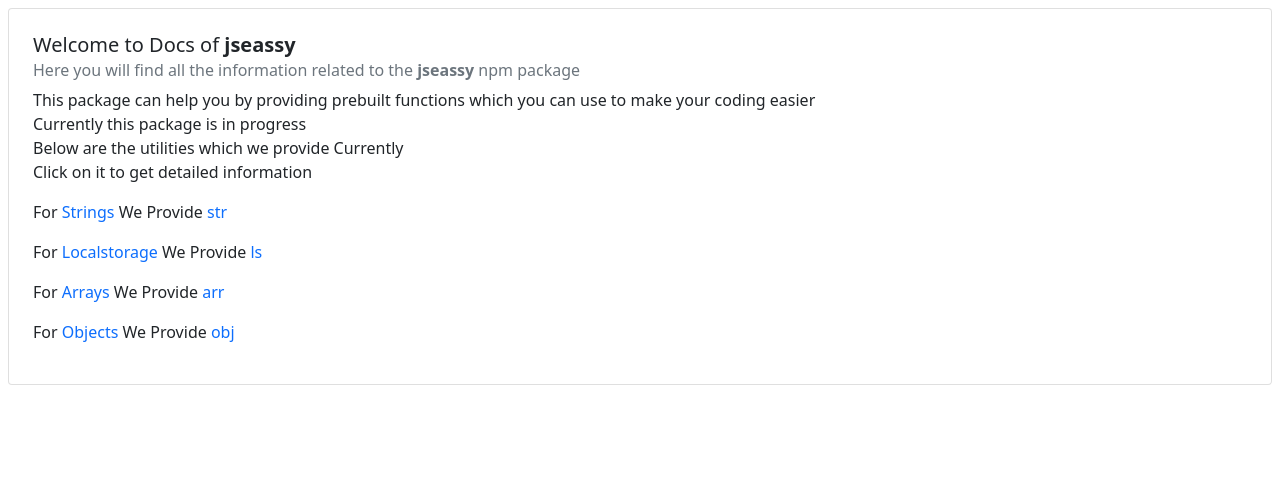
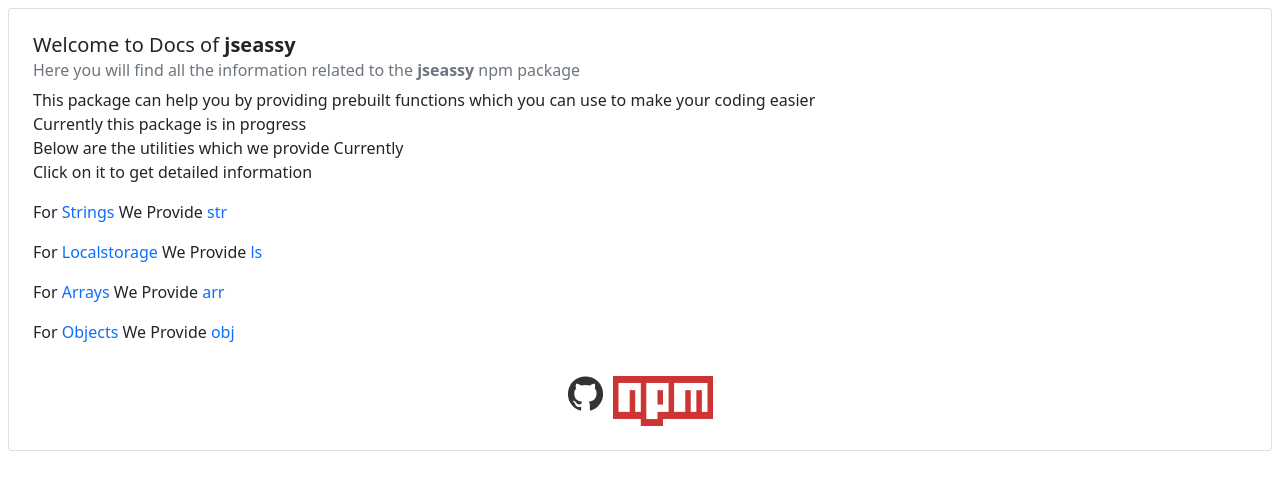
Before and after one commit to bhumit070/docs-jseassy, a React app: page / in a window 1280 px wide. Built offline with nearby package versions, Linux system fonts and the light colour scheme.

Commit message:
added some styles to doc

```diff
--- a/package.json
+++ b/package.json
@@ -3,6 +3,8 @@
   "version": "0.1.0",
   "private": true,
   "dependencies": {
+    "@material-ui/core": "^4.11.4",
+    "@material-ui/icons": "^4.11.2",
     "@testing-library/jest-dom": "^5.11.4",
     "@testing-library/react": "^11.1.0",
     "@testing-library/user-event": "^12.1.10",
--- a/public/index.html
+++ b/public/index.html
@@ -24,7 +24,7 @@
       work correctly both with client-side routing and a non-root public URL.
       Learn how to configure a non-root public URL by running `npm run build`.
     -->
-    <title>React App</title>
+    <title>Jseassy Doc</title>
   </head>
   <body>
     <noscript>You need to enable JavaScript to run this app.</noscript>
--- a/src/components/Home.js
+++ b/src/components/Home.js
@@ -1,6 +1,9 @@
 import { Card, CardTitle, CardText, CardSubtitle, CardBody } from 'reactstrap'
 import { providedObjects } from '../utils/objects'
+import GitHubIcon from '@material-ui/icons/GitHub'
 import { Link } from 'react-router-dom'
+import '../css/home.css'
+import NpmLogo from '../images/npm_logo.png'
 const Home = () => {
   return (
     <div>
@@ -40,6 +43,20 @@
               })}
             </div>
           </CardText>
+          <div className="links-container text-center">
+            <a href="https://github.com/bhumit070/jseassy" target="blank">
+              <GitHubIcon fontSize="large" />
+            </a>
+            <a href="https://www.npmjs.com/package/jseassy" target="blank">
+              <img
+                src={NpmLogo}
+                alt="npm logo"
+                height="50px"
+                width="100px"
+                className="mt-3"
+              />
+            </a>
+          </div>
         </CardBody>
       </Card>
     </div>
--- /dev/null
+++ b/src/css/home.css
@@ -0,0 +1,14 @@
+.links-container {
+  display: 'flex';
+  justify-content: 'center';
+  align-items: 'center';
+  flex-direction: column;
+}
+
+.links-container > * {
+  margin: 5px;
+}
+
+.links-container > a {
+  color: #333 !important;
+}
--- a/src/index.js
+++ b/src/index.js
@@ -1,6 +1,6 @@
 import React from 'react'
 import ReactDOM from 'react-dom'
-import './index.css'
+import './css/index.css'
 import Routes from './routes/Routes'
 import 'bootstrap/dist/css/bootstrap.min.css'
 ReactDOM.render(
--- a/src/parts/Title.js
+++ b/src/parts/Title.js
@@ -10,9 +10,11 @@
         <h1 className="display-3"> {title} </h1>
         <p className="lead">{description}</p>
         <p className="lead">
-          <Button color="primary" onClick={() => history.push('/')}>
-            Goto Home
-          </Button>
+          <div className="text-center">
+            <Button color="primary" onClick={() => history.push('/')}>
+              Goto Home
+            </Button>
+          </div>
         </p>
         <hr className="my-2" />
       </Jumbotron>
```
Also changed, not shown: src/css/index.css (renamed from src/index.css), src/images/npm_logo.png (added), 1 other file.
